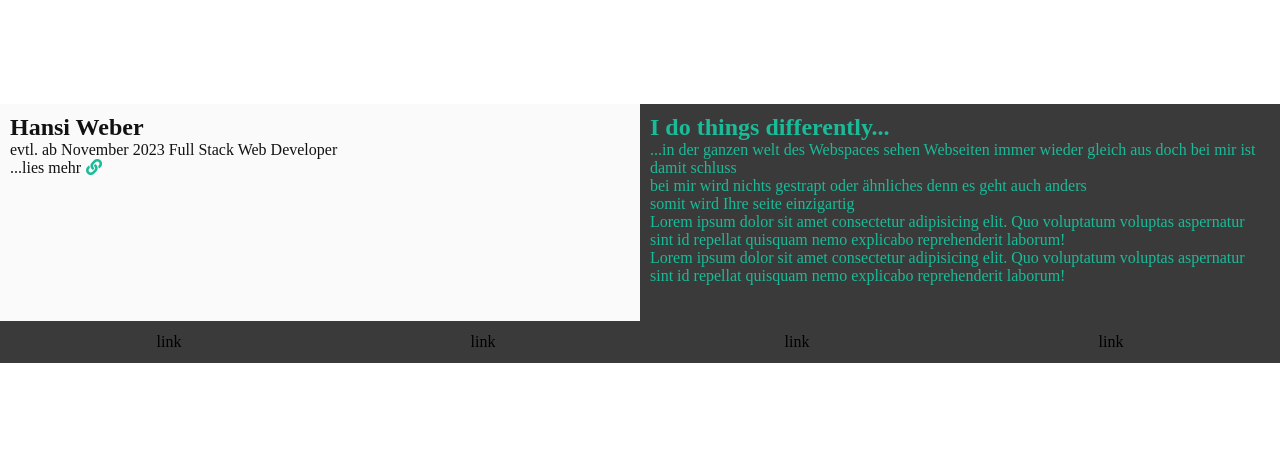
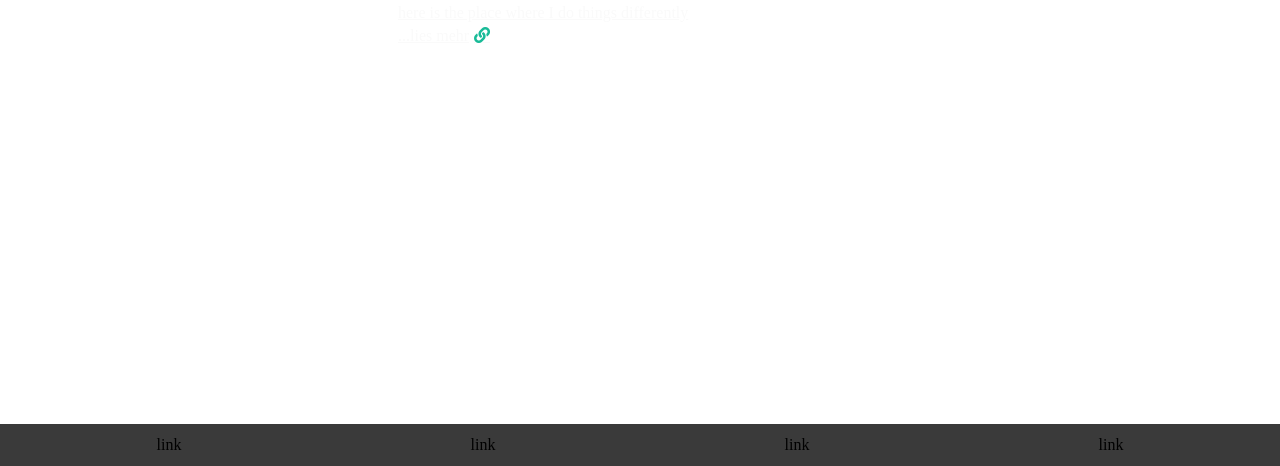
Before and after one commit to hansiwbr/Hansy_wbr_portfolio, a plain HTML site: page index.html in a window 1280 px wide. Shown: the part 440-906 px from the top of the page. Before the commit the page ends 803 px from the top, so only its background shows below. Drawn offline with Linux system fonts and the light colour scheme.

Commit message:
update burger

```diff
--- a/index.html
+++ b/index.html
@@ -49,22 +49,24 @@
                     <h1>
                         WELCOME
                     </h1>
+
                     <p>
                         here is the place where I do things differently
+                    </p>
+                    <p>
+                        <a href="./pages/about.html">...lies mehr</a>
                     </p>
                 </div>
             </div>
 
         </section>
-        <section class="main">
+        <!-- <section class="main">
             <div class="main_box">
                 <h2>Hansi Weber</h2>
                 <p>
                     evtl. ab November 2023 Full Stack Web Developer
                 </p>
-                <p>
-                    <a href="./pages/about.html">...lies mehr</a>
-                </p>
+
             </div>
             <div class="main_box">
 
@@ -87,7 +89,7 @@
                     <br>
                     <br>
             </div>
-        </section>
+        </section> -->
         <!-- <section class="content">
             <div class="content_box">
                 <p>
--- a/style/main.scss
+++ b/style/main.scss
@@ -75,7 +75,8 @@ header
         }
     .fa-bars
     {
-        margin-right: 10px;
+        margin-right: 25px;
+        margin-top: 15px;
     }
 
 
@@ -162,14 +163,7 @@ header
                 color: $font_color;
                 text-decoration: none;
 
-                &::after
-                {
-                    margin-left: 5px;
-                    font-family: "Font Awesome 5 Free";
-                    font-weight: 600;
-                    content: "\f0c1";
-                    color: $special;
-                }
+
             }
 
         }
@@ -263,6 +257,7 @@ header
             background-size: 80%;
             background-repeat: no-repeat;
             background-position: center center;
+
         }
     }
 
@@ -287,7 +282,7 @@ header
     {
 
         width: 100vw;
-        height: 60vh;
+        height: 100vh;
         background-image: url(../bilder/modern-abstract-network-science-connection-technology-internet-and-graphic-design-on-hi-tech-future-blue-background-network-for-template-web-design-wallpaper-poster-presentation-illustration-vector.webp);
         background-size: cover;
         background-repeat: no-repeat;
@@ -330,6 +325,18 @@ header
             margin-top: 5px;
             padding-left: 14px;
             text-decoration: underline;
+        }
+        a
+        {
+            color: $font_colortwo;
+            &::after
+                {
+                    margin-left: 5px;
+                    font-family: "Font Awesome 5 Free";
+                    font-weight: 600;
+                    content: "\f0c1";
+                    color: $special;
+                }
         }
 
     }
```
Also changed, not shown: style/style.css, 1 other file.
